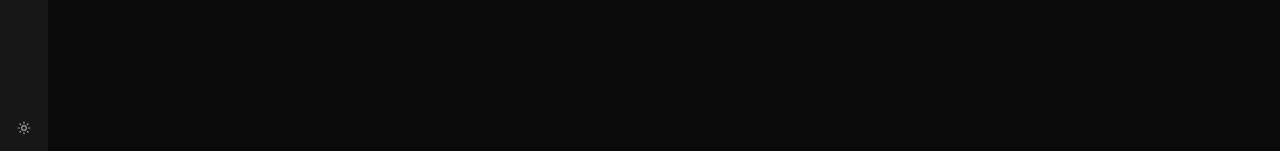
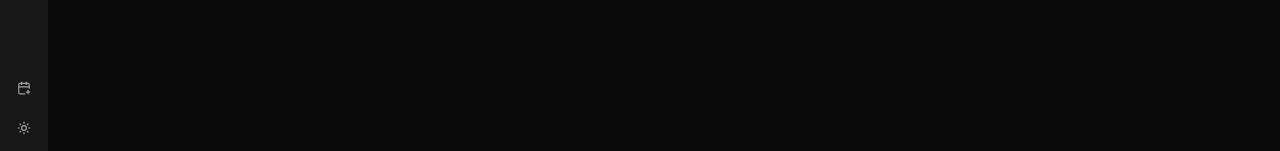
Before and after one commit to pochka15/focused, a React (Vite) app: page /notifications in a window 1280 px wide. Shown: the part 646-797 px from the top of the page. Built offline with nearby package versions, Linux system fonts and the light colour scheme.

Commit message:
Add new day functionality

```diff
--- a/src/components/notifications/notifications-view.tsx
+++ b/src/components/notifications/notifications-view.tsx
@@ -1,7 +1,3 @@
-import type { Notification } from "@/lib/notifications/notifications-models";
-import { parseRepeatDuration } from "@/lib/notifications/repeat-duration-utils";
-import { useNotificationsStore } from "@/lib/stores/notifications-store";
-import { useShortcuts } from "@/shared-lib/shortcuts/use-shortcuts";
 import { Button } from "@/components/ui/button";
 import { Checkbox } from "@/components/ui/checkbox";
 import { Input } from "@/components/ui/input";
@@ -13,11 +9,15 @@ import {
   TableHeader,
   TableRow,
 } from "@/components/ui/table";
+import type { Notification } from "@/lib/notifications/notifications-models";
+import {
+  resetNotificationTimes,
+} from "@/lib/notifications/notifications-utils";
+import { parseRepeatDuration } from "@/lib/notifications/repeat-duration-utils";
+import { useNotificationsStore } from "@/lib/stores/notifications-store";
+import { useShortcuts } from "@/shared-lib/shortcuts/use-shortcuts";
 import { ChevronDown, ChevronUp, Plus, RotateCcw, Trash2 } from "lucide-react";
 import { useEffect, useRef, useState } from "react";
-
-const DEFAULT_TIME_H = 11;
-const DEFAULT_TIME_M = 0;
 
 function newNotification(): Notification {
   return {
@@ -95,14 +95,7 @@ export function NotificationsView() {
   };
 
   const handleReset = () => {
-    setNotifications(
-      notifications.map((n) => ({
-        ...n,
-        timeH: DEFAULT_TIME_H,
-        timeM: DEFAULT_TIME_M,
-        isComplete: false,
-      }))
-    );
+    setNotifications(resetNotificationTimes(notifications));
   };
 
   useShortcuts({
--- a/src/lib/notifications/notifications-utils.ts
+++ b/src/lib/notifications/notifications-utils.ts
@@ -1,4 +1,17 @@
 import type { Notification } from "@/lib/notifications/notifications-models";
+
+export const DEFAULT_TIME_H = 11;
+export const DEFAULT_TIME_M = 0;
+
+export const resetNotificationTimes = (
+  notifications: Notification[]
+): Notification[] =>
+  notifications.map((n) => ({
+    ...n,
+    timeH: DEFAULT_TIME_H,
+    timeM: DEFAULT_TIME_M,
+    isComplete: false,
+  }));
 
 export const getMinutesUntil = (timeH: number, timeM: number): number => {
   const now = new Date();
--- a/src/lib/stores/timeline-store.ts
+++ b/src/lib/stores/timeline-store.ts
@@ -33,6 +33,7 @@ interface TimelineState {
   archiveItem: (id: string) => void;
   restoreItem: (item: TimelineItem) => void;
   reorder: (fromIndex: number, toIndex: number) => void;
+  clearItems: () => void;
   setQuickNote: (note: string) => void;
   setNotesText: (text: string) => void;
   toggleShowCompletedMilestones: () => void;
@@ -82,6 +83,12 @@ export const useTimelineStore = create<TimelineState>()(
           state.items.splice(toIndex, 0, item);
         }),
 
+      clearItems: () =>
+        set((state) => {
+          state.items = [];
+          state.history = [];
+        }),
+
       setQuickNote: (note) =>
         set((state) => {
           state.quickNote = note;
--- a/src/routes/__root.tsx
+++ b/src/routes/__root.tsx
@@ -9,6 +9,9 @@ import {
 } from "@/components/ui/tooltip";
 import { RootController } from "@/lib/shortcuts/root-controller";
 import { cn, tw } from "@/lib/utils";
+import { useBacklogStore } from "@/lib/stores/backlog-store";
+import { useNotificationsStore } from "@/lib/stores/notifications-store";
+import { useTimelineStore } from "@/lib/stores/timeline-store";
 import type { FileRouteTypes } from "@/routeTree.gen";
 import { ShortcutsProvider } from "@/shared-lib/shortcuts/shortcuts-provider";
 import {
@@ -20,12 +23,14 @@ import {
 import {
   Bell,
   CalendarDays,
+  CalendarPlus,
   ClipboardList,
   Moon,
   Sun,
   type LucideIcon,
 } from "lucide-react";
 import { ShortcutsHover } from "../components/shell/shortcuts-hover.tsx";
+import { resetNotificationTimes } from "@/lib/notifications/notifications-utils.ts";
 
 type FullPath = FileRouteTypes["fullPaths"];
 
@@ -95,6 +100,41 @@ const ThemeToggle = () => {
   );
 };
 
+const NewDayButton = () => {
+  const clearTimelineItems = useTimelineStore((s) => s.clearItems);
+  const notifications = useNotificationsStore((s) => s.notifications);
+  const setNotifications = useNotificationsStore((s) => s.setNotifications);
+  const tasks = useBacklogStore((s) => s.tasks);
+  const removeTask = useBacklogStore((s) => s.removeTask);
+
+  const startNewDay = () => {
+    clearTimelineItems();
+    setNotifications(resetNotificationTimes(notifications));
+    tasks.filter((t) => t.isDone).forEach((task) => removeTask(task.id));
+  };
+
+  return (
+    <Tooltip>
+      <TooltipTrigger
+        render={
+          <Button
+            variant="ghost"
+            size="icon-sm"
+            className="text-muted-foreground"
+            onClick={startNewDay}
+          />
+        }
+      >
+        <CalendarPlus />
+      </TooltipTrigger>
+      <TooltipContent side="right">
+        New day
+        <span className="opacity-60"> · clears done items, resets times</span>
+      </TooltipContent>
+    </Tooltip>
+  );
+};
+
 const NavbarContents = () => {
   const navigate = useNavigate();
   const pathname = useRouterState({ select: (s) => s.location.pathname });
@@ -130,7 +170,10 @@ const NavbarContents = () => {
         <ShortcutsHover pathname={pathname} />
       </div>
 
-      <ThemeToggle />
+      <div className="flex flex-col items-center gap-1">
+        <NewDayButton />
+        <ThemeToggle />
+      </div>
     </nav>
   );
 };
```
